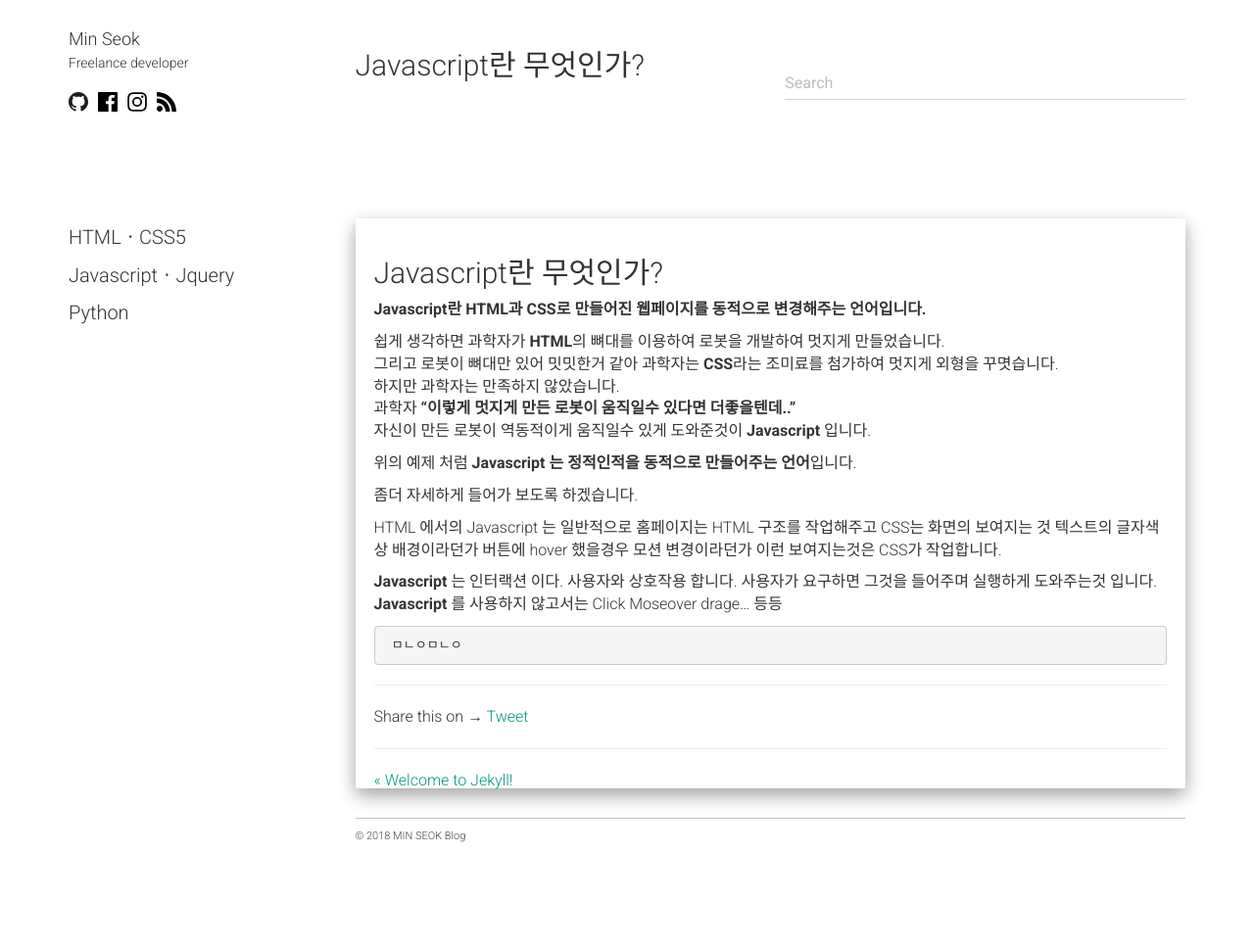
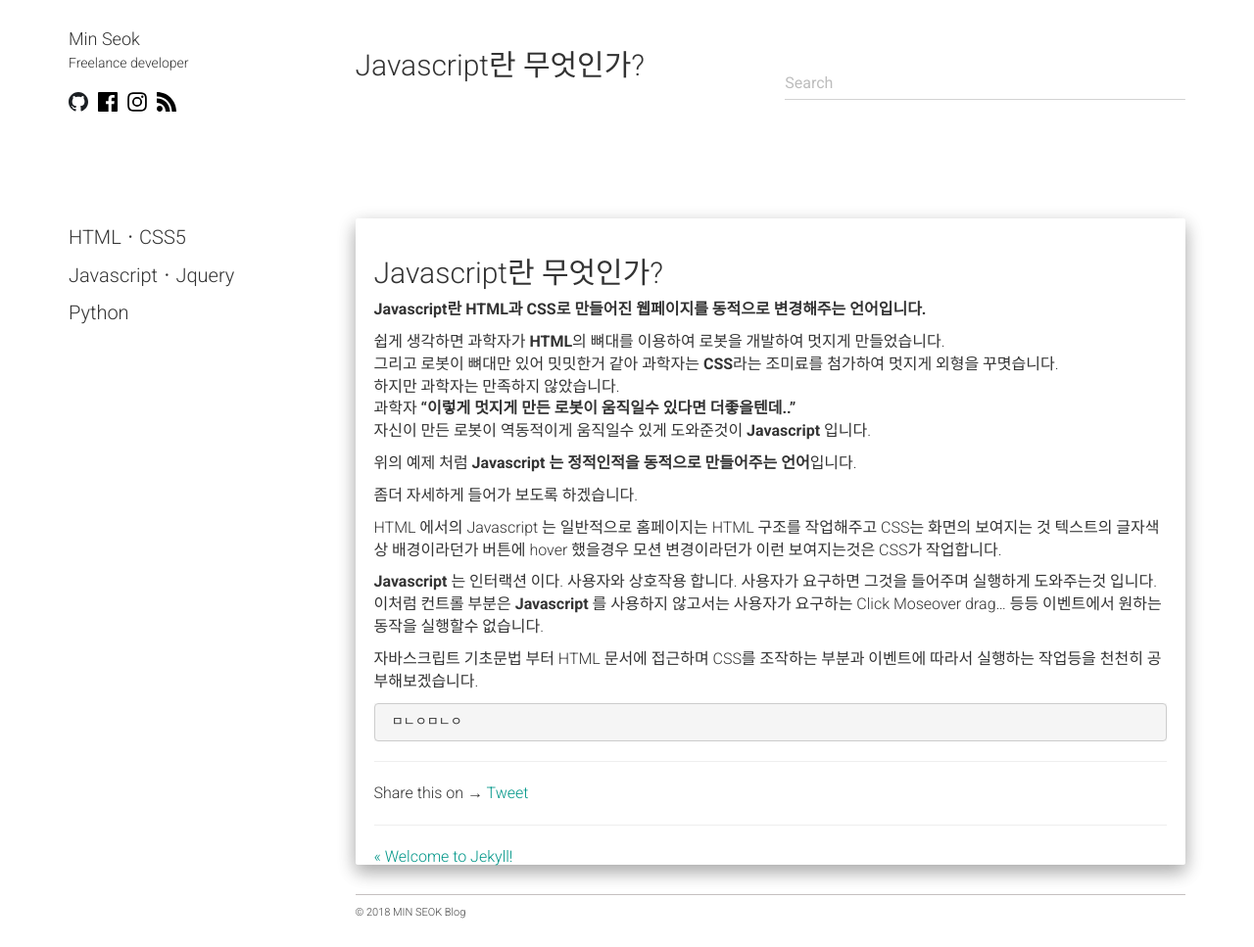
Before and after one commit to alalstjr/promote.github.io, a Jekyll site: the page built from _posts/2018-08-21-Javascript란 무엇인가?.md, in a window 1280 px wide. Shown: the whole page at 98% size. Built offline with Jekyll 4.4.1, drawn with Linux system fonts in a browser that asks for light colours; nearby versions of some CDN libraries; our own code applies the rules of GitHub Pages for plain Markdown files; comment, search, counter and statistics services are not loaded; before the commit the page ends 900 px from its top, so only the background shows below that.

Commit message:
Update 2018-08-21-Javascript란 무엇인가?.md

```diff
--- a/_posts/2018-08-21-Javascript란 무엇인가?.md
+++ b/_posts/2018-08-21-Javascript란 무엇인가?.md
@@ -18,6 +18,9 @@ HTML 에서의 Javascript 는 일반적으로 홈페이지는 HTML 구조를 작
 
 <strong>Javascript</strong> 는 인터랙션 이다.
 사용자와 상호작용 합니다. 사용자가 요구하면 그것을 들어주며 실행하게 도와주는것 입니다.
-<strong>Javascript</strong> 를 사용하지 않고서는 Click Moseover drage... 등등
+이처럼 컨트롤 부분은 <strong>Javascript</strong> 를 사용하지 않고서는 사용자가 요구하는 Click Moseover drag... 등등
+이벤트에서 원하는 동작을 실행할수 없습니다.
+
+자바스크립트 기초문법 부터 HTML 문서에 접근하며 CSS를 조작하는 부분과 이벤트에 따라서 실행하는 작업등을 천천히 공부해보겠습니다.
 
 {% highlight ruby %} ㅁㄴㅇㅁㄴㅇ {% endhighlight %}
```
